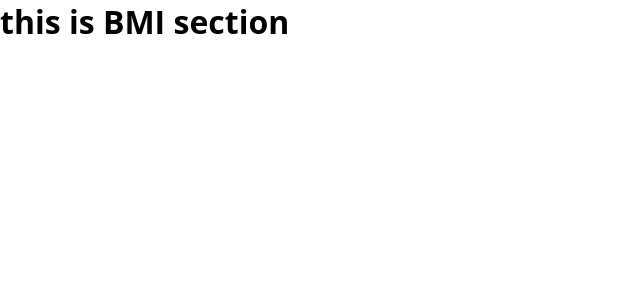
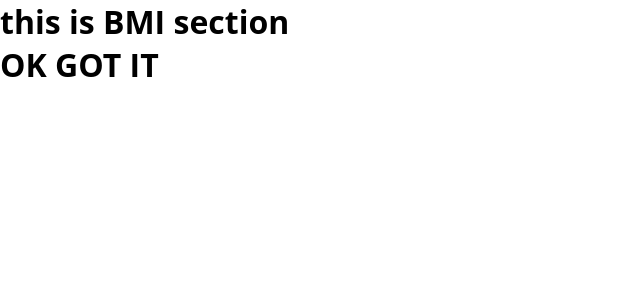
Before and after one commit to jaswanthpallavolu/SEPM_F3_APP, a React (Create React App) app: page /home/bmi in a window 1280 px wide. Shown: the top 300 px of the page, without its empty margins (0-640 px from the left). Built offline with nearby package versions, Linux system fonts and the light colour scheme.

Commit message:
example commit -pradeep

```diff
--- a/src/components/BMI_section/Bmi.jsx
+++ b/src/components/BMI_section/Bmi.jsx
@@ -6,6 +6,7 @@ export default function Bmi() {
     return (
         <div>
             <h1>{name1}</h1>
+            <h1>OK GOT IT</h1>
         </div>
     )
 }
```
